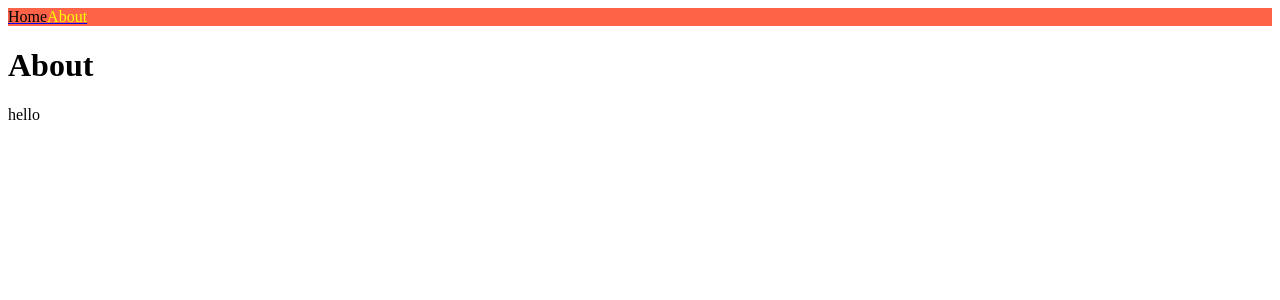
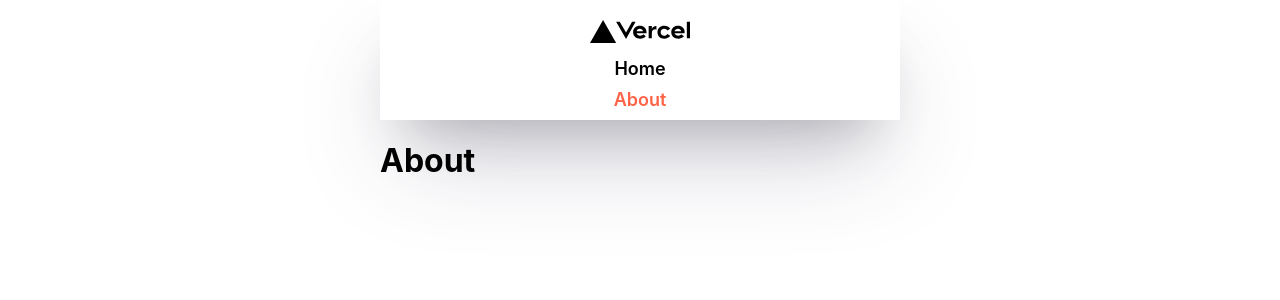
Before and after one commit to jeon-ji/nextjs-intro, a Next.js app: page /about in a window 1280 px wide. Shown: the top 300 px of the page. Built offline with nearby package versions, Linux system fonts and the light colour scheme.

Commit message:
redirect and rewrite

```diff
--- /dev/null
+++ b/components/Layout.js
@@ -0,0 +1,10 @@
+import NavBar from './NavBar';
+
+export default function Layout({children}) {
+    return(
+        <>
+            <NavBar />
+            <div>{children}</div>
+        </>
+    )
+}
--- a/components/NavBar.js
+++ b/components/NavBar.js
@@ -7,16 +7,37 @@ export default function NavBar() {
 
     return (
         <nav>
+            <img src="/vercel.svg" />
             <Link href='/'><span className={router.pathname === '/' ? 'active' : ''}>Home</span></Link>
             <Link href='/about'><span className={router.pathname === '/about' ? 'active' : ''}>About</span></Link>
+
             {/* 스타일 코드는 해당 스코프에서만 동작 ==> 다른 페이지와 클래스명 중복 고려 X */}
             {/* 태그 이름으로 css 적용 가능 */}
             <style jsx>{`
                 nav {
-                    background-color: tomato;
+                    display: flex;
+                    gap: 10px;
+                    flex-direction: column;
+                    align-items: center;
+                    padding-top: 20px;
+                    padding-bottom: 10px;
+                    box-shadow: rgba(50, 50, 93, 0.25) 0px 50px 100px -20px,
+                        rgba(0, 0, 0, 0.3) 0px 30px 60px -30px;
+                }
+                img {
+                    max-width: 100px;
+                    margin-bottom: 5px;
+                }
+                nav span {
+                    font-weight: 600;
+                    font-size: 18px;
                 }
                 .active {
-                    color: yellow;
+                    color: tomato;
+                }
+                nav div {
+                    display: flex;
+                    gap: 10px;
                 }
             `}</style>
 
--- /dev/null
+++ b/components/Seo.js
@@ -0,0 +1,9 @@
+import Head from 'next/head';
+
+export default function Seo({title}) {
+    return (
+        <Head>
+            <title>{title} | Next Movies</title>
+        </Head>
+    )
+}
--- a/next.config.js
+++ b/next.config.js
@@ -1,6 +1,25 @@
-/** @type {import('next').NextConfig} */
-const nextConfig = {
+const API_KEY = process.env.API_KEY;
+
+module.exports = {
   reactStrictMode: true,
-}
-
-module.exports = nextConfig
+  // url 변경
+  async redirects() {
+    return [
+      {
+        source: "/old-blog/:path*",   // url 입력 주소
+        destination: "/new-sexy-blog/:path*",   // 이동할 경로
+        permanent: false,
+      },
+    ];
+  },
+  // url은 변경하지 않고, contents만 변경
+  // fake url 생성
+  async rewrites() {
+    return [
+      {
+        source: "/api/movies",
+        destination: `https://api.themoviedb.org/3/movie/popular?api_key=${API_KEY}`,
+      },
+    ];
+  },
+};
--- a/pages/_app.js
+++ b/pages/_app.js
@@ -1,5 +1,6 @@
+import Layout from "../components/Layout";
 import NavBar from "../components/NavBar";
-// import "../styles/globals.css"
+import "../styles/globals.css"
 
 // 다른 페이지를 렌더링하기 전에 먼저 렌데링될 파일
 // 코드 중복을 최소화 하기 위함
@@ -7,14 +8,9 @@ import NavBar from "../components/NavBar";
 export default function App ({Component, pageProps}) {
     return (
         <>
-            <NavBar />
-            <Component {...pageProps} />
-            <span>hello</span>
-            <style jsx global>{`
-                span {
-                    color: black;
-                }
-            `}</style>
+            <Layout>
+                <Component {...pageProps} />
+            </Layout>
         </>
     )
 }
--- a/pages/about.js
+++ b/pages/about.js
@@ -1,8 +1,9 @@
-import NavBar from "../components/NavBar";
+import Seo from "../components/Seo";
 
 export default function AboutPage() {
     return (
         <div>
+            <Seo title="About" />
             <h1>About</h1>
         </div>
     )
--- a/styles/globals.css
+++ b/styles/globals.css
@@ -1,27 +1,22 @@
-@tailwind base;
-@tailwind components;
-@tailwind utilities;
-
-:root {
-  --foreground-rgb: 0, 0, 0;
-  --background-start-rgb: 214, 219, 220;
-  --background-end-rgb: 255, 255, 255;
-}
-
-@media (prefers-color-scheme: dark) {
-  :root {
-    --foreground-rgb: 255, 255, 255;
-    --background-start-rgb: 0, 0, 0;
-    --background-end-rgb: 0, 0, 0;
-  }
+html,
+body {
+  padding: 0;
+  margin: 0;
+  font-family: -apple-system, BlinkMacSystemFont, Segoe UI, Roboto, Oxygen,
+    Ubuntu, Cantarell, Fira Sans, Droid Sans, Helvetica Neue, sans-serif;
 }
 
 body {
-  color: rgb(var(--foreground-rgb));
-  background: linear-gradient(
-      to bottom,
-      transparent,
-      rgb(var(--background-end-rgb))
-    )
-    rgb(var(--background-start-rgb));
+  max-width: 520px;
+  width: 100%;
+  margin: 0 auto;
 }
+
+a {
+  color: inherit;
+  text-decoration: none;
+}
+
+* {
+  box-sizing: border-box;
+}
```
Also changed, not shown: pages/index.js (+43 -2 lines), 2 other files (tests, documents, lock files or other folders).
